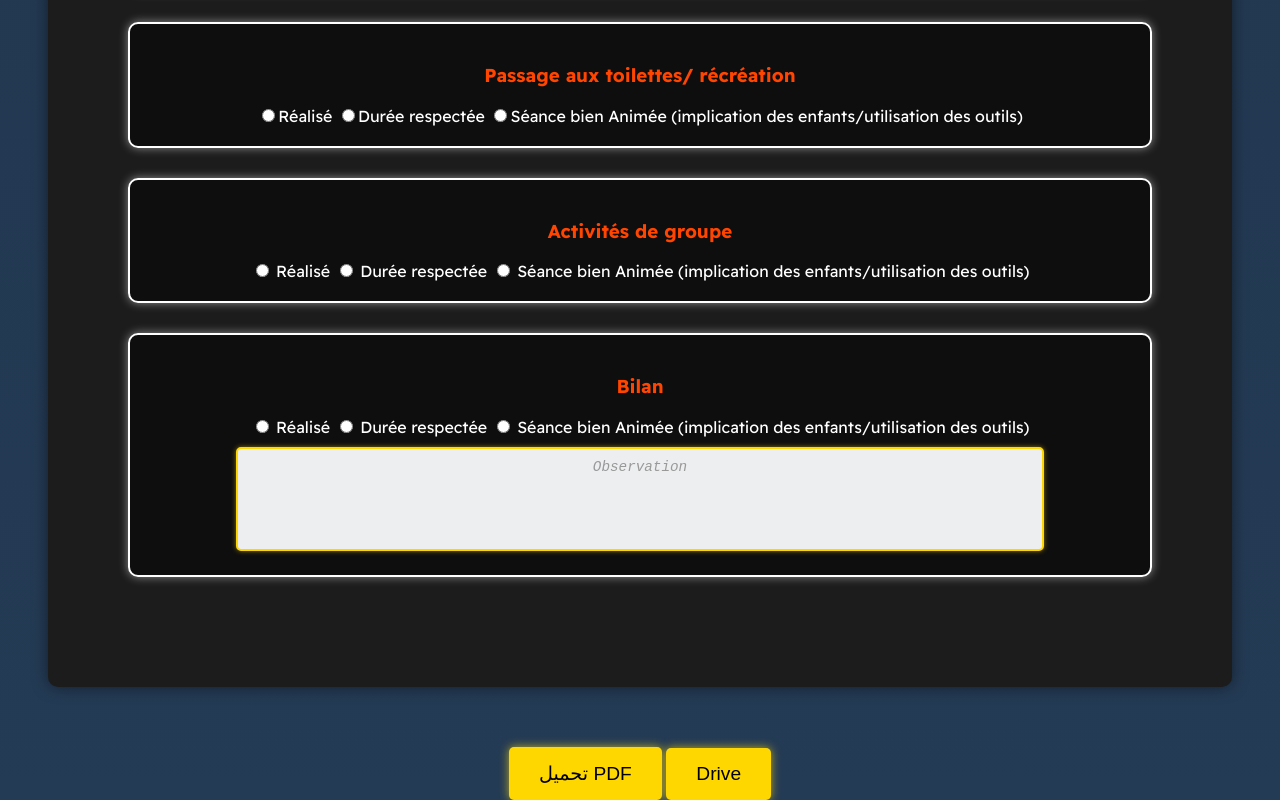
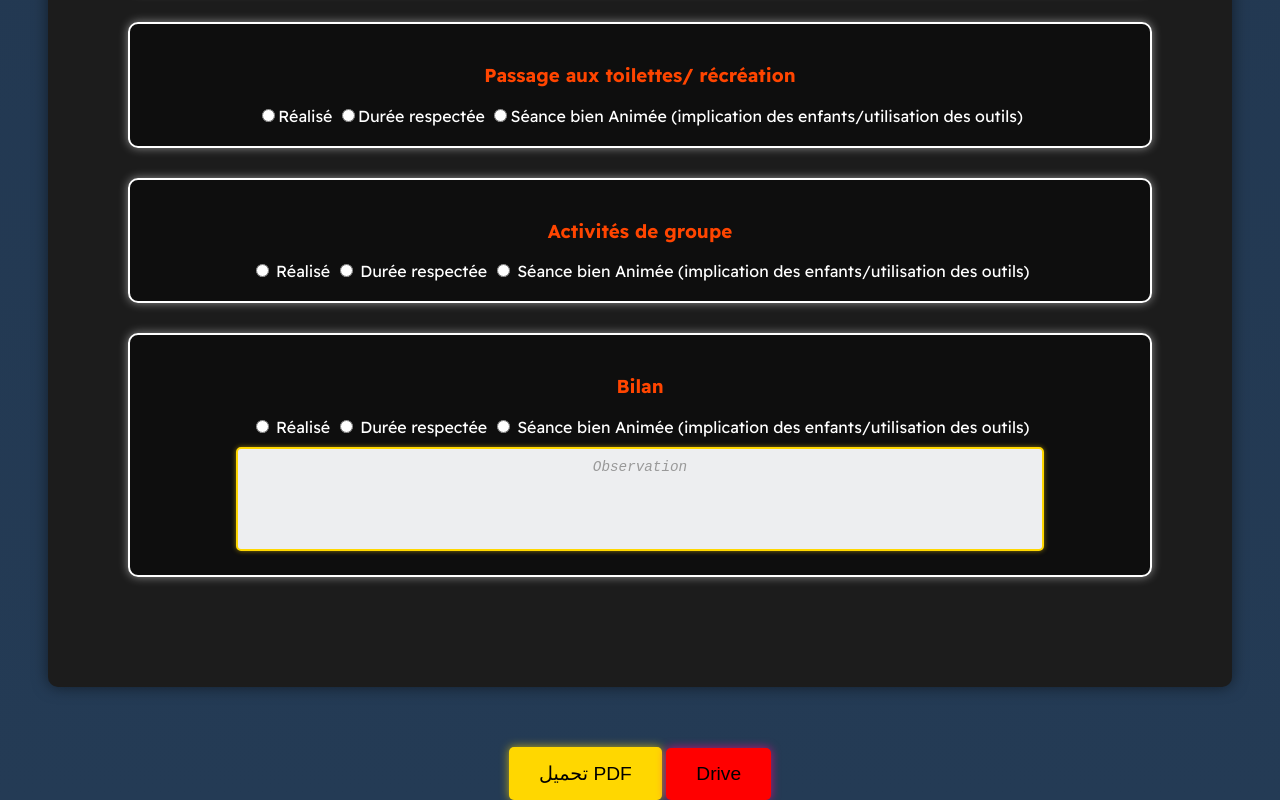
Before and after one commit to khadija-doja/Sep-Rapport, a plain HTML site: page rapport1.html in a window 1280 px wide. Shown: the part 9005-9805 px from the top of the page. Drawn offline with nearby package versions, Linux system fonts and the light colour scheme.

Commit message:
إصلاح زر Drive

```diff
--- a/rapport1.html
+++ b/rapport1.html
@@ -390,7 +390,8 @@
 </div>
 
 <button id="downloadPDF">تحميل PDF</button>
-<button  id="downloadPDF"  onclick="window.location.href='https://drive.google.com';";">Drive</button>
+<button id="downloadPDF1" onclick="window.location.href='https://drive.google.com';">Drive</button>
+
 
 
 
@@ -520,8 +521,25 @@
         gap: 80px;
     }
 
+
+
+    #downloadPDF1 {
+        background-color: #ff0000;
+        color: #000;
+        padding: 15px 30px;
+        font-size: 1.2em;
+        border: none;
+        border-radius: 5px;
+        cursor: pointer;
+        margin-top: 20px;
+        box-shadow: 0 0 10px rgba(255, 0, 140, 0.7);
+        gap: 80px;
+    }
     #downloadPDF:hover {
-        background-color: #ffeb3b;
+        background-color: #3bff5c;
+    }
+    #downloadPDF1:hover {
+        background-color: #ff3bbe;
     }
 
     /* إعدادات إضافية للشاشات الصغيرة */
```
